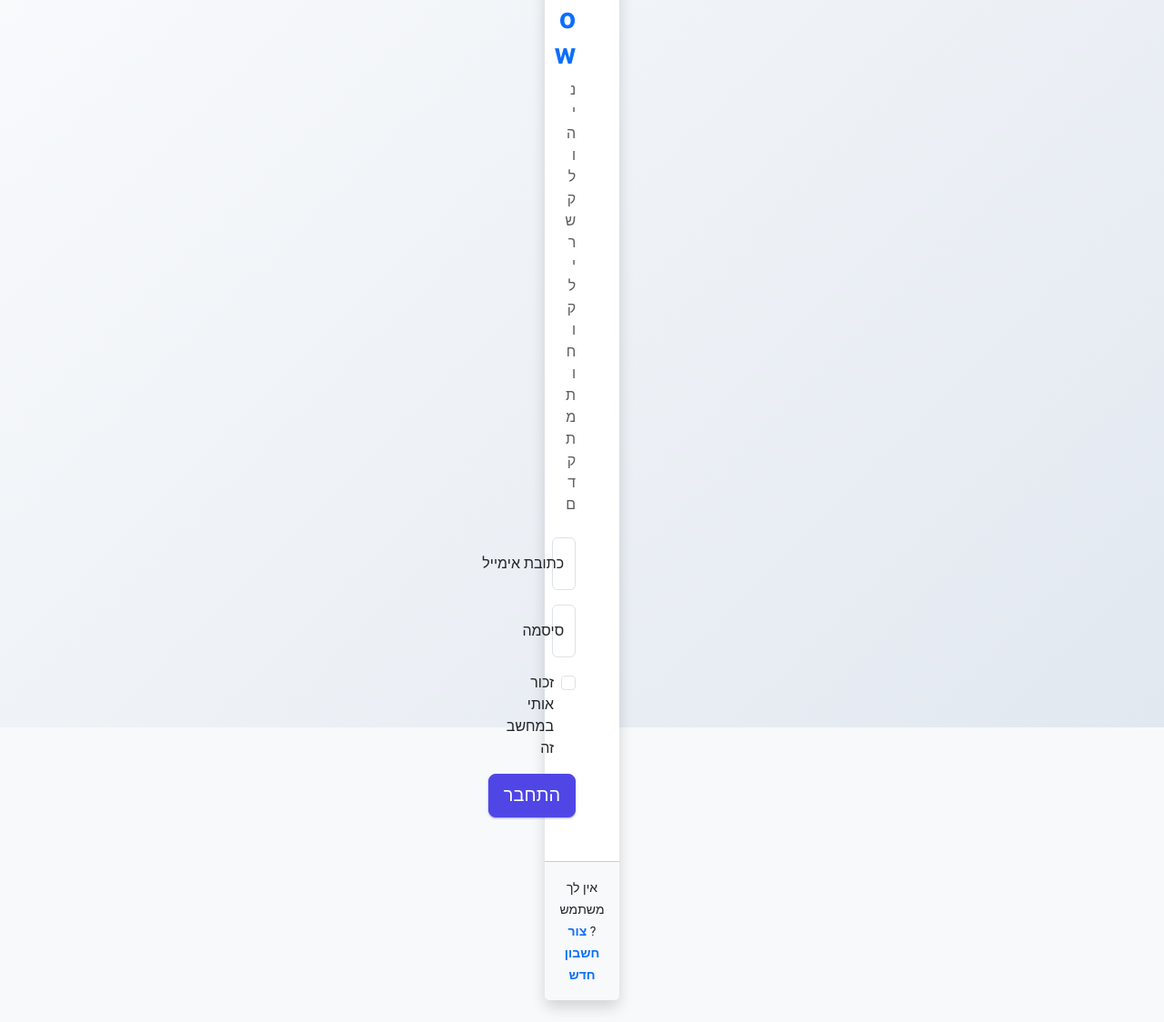
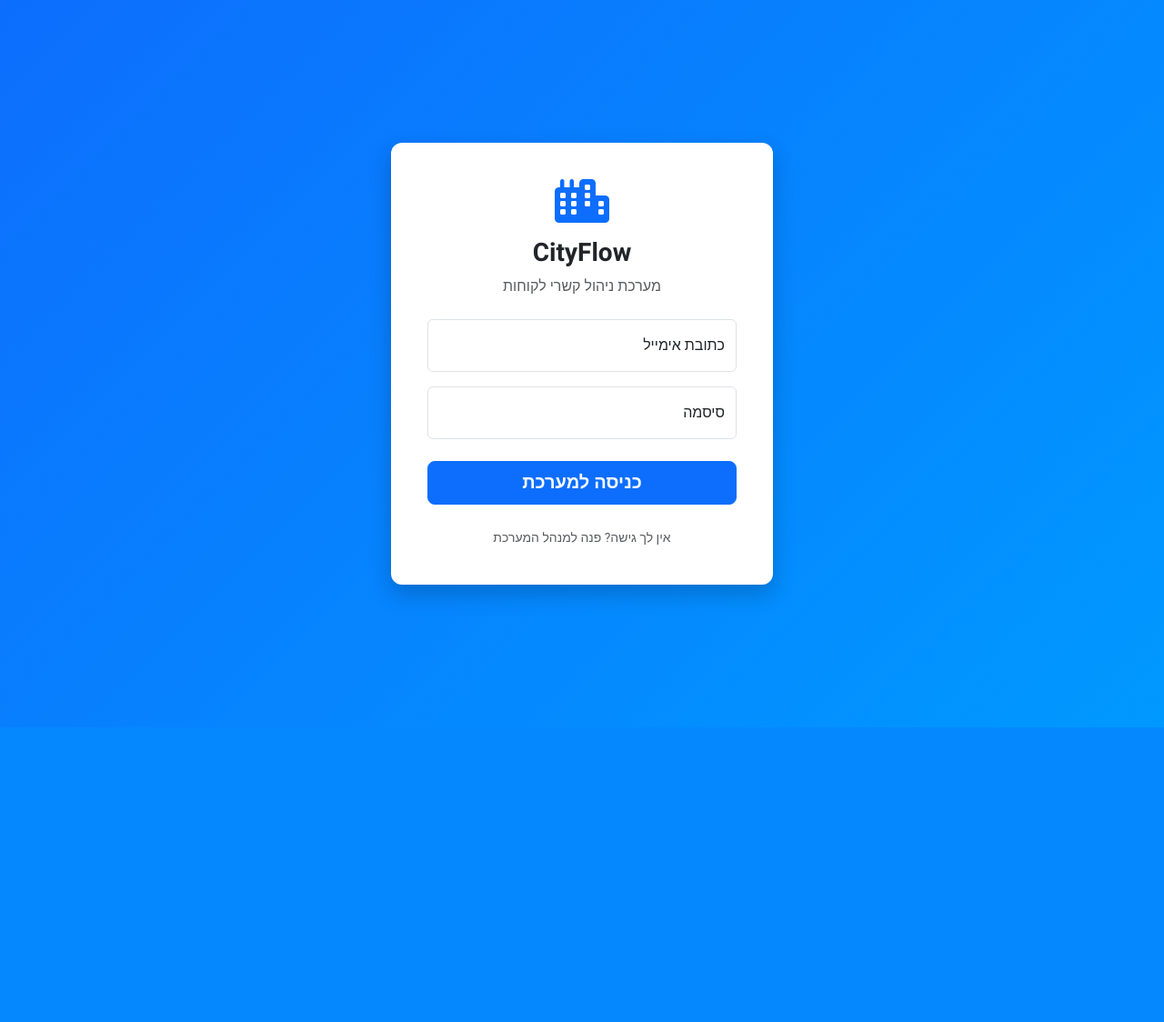
Before and after one commit to liorkima5-coder/CityFlow, a Flask app: template app/templates/auth/login.html in a window 1280 px wide. Shown: the whole page at 91% size. After the commit the page ends 800 px from the top, so only its background shows below. Run offline with Flask 3, Linux system fonts and the light colour scheme; the template is opened without the code that fills it, so the values that code supplies are empty.

Commit message:
Update login.html

```diff
--- a/app/templates/auth/login.html
+++ b/app/templates/auth/login.html
@@ -1,58 +1,46 @@
-{% extends "base.html" %}
-
-{% block title %}כניסה למערכת{% endblock %}
+{% extends "layout.html" %}
 
 {% block auth_content %}
-<div class="row justify-content-center mt-5">
-    <div class="col-md-5 col-lg-4">
-        <div class="card shadow border-0 rounded-3">
-            <div class="card-body p-5">
 <div class="text-center mb-4">
-                    <h2 class="fw-bold text-primary">CityFlow</h2>
-                    <p class="text-muted">ניהול קשרי לקוחות מתקדם</p>
+    <div class="mb-3">
+        <i class="fa-solid fa-city text-primary" style="font-size: 3rem;"></i>
+    </div>
+    <h3 class="fw-bold">CityFlow</h3>
+    <p class="text-muted">מערכת ניהול קשרי לקוחות</p>
 </div>
 
-                {# הודעות מערכת #}
-                {% with messages = get_flashed_messages(with_categories=true) %}
-                  {% if messages %}
-                    {% for category, message in messages %}
-                      <div class="alert alert-{{ category }} alert-dismissible fade show" role="alert">
-                        {{ message }}
-                        <button type="button" class="btn-close" data-bs-dismiss="alert" aria-label="Close"></button>
-                      </div>
-                    {% endfor %}
-                  {% endif %}
-                {% endwith %}
-
-                <form method="POST" action="{{ url_for('auth.login') }}">
-                    <input type="hidden" name="csrf_token" value="{{ csrf_token() }}">
+<form method="POST" action="">
+    <input type="hidden" name="csrf_token" value="{{ csrf_token() if csrf_token else '' }}">
 
     <div class="form-floating mb-3">
         <input type="email" class="form-control" id="email" name="email" placeholder="name@example.com" required>
         <label for="email">כתובת אימייל</label>
     </div>
 
-                    <div class="form-floating mb-3">
+    <div class="form-floating mb-4">
         <input type="password" class="form-control" id="password" name="password" placeholder="Password" required>
         <label for="password">סיסמה</label>
     </div>
 
-                    <div class="form-check mb-3">
-                        <input class="form-check-input" type="checkbox" name="remember" id="remember">
-                        <label class="form-check-label" for="remember">
-                            זכור אותי במחשב זה
-                        </label>
+    <div class="d-grid gap-2">
+        <button type="submit" class="btn btn-primary btn-lg fw-bold">כניסה למערכת</button>
     </div>
 
-                    <div class="d-grid">
-                        <button type="submit" class="btn btn-primary btn-lg">התחבר</button>
+    <div class="text-center mt-4">
+        <small class="text-muted">אין לך גישה? פנה למנהל המערכת</small>
     </div>
 </form>
+
+{% with messages = get_flashed_messages(with_categories=true) %}
+    {% if messages %}
+        <div class="mt-4">
+        {% for category, message in messages %}
+            <div class="alert alert-{{ category }} text-center text-xs py-2 mb-2">
+                {{ message }}
             </div>
-            <div class="card-footer text-center py-3 bg-light">
-                <small>אין לך משתמש? <a href="{{ url_for('auth.register') }}" class="fw-bold text-decoration-none">צור חשבון חדש</a></small>
+        {% endfor %}
         </div>
-        </div>
-    </div>
-</div>
+    {% endif %}
+{% endwith %}
+
 {% endblock %}
```
Lines whose indentation alone changed are shown as unchanged.
